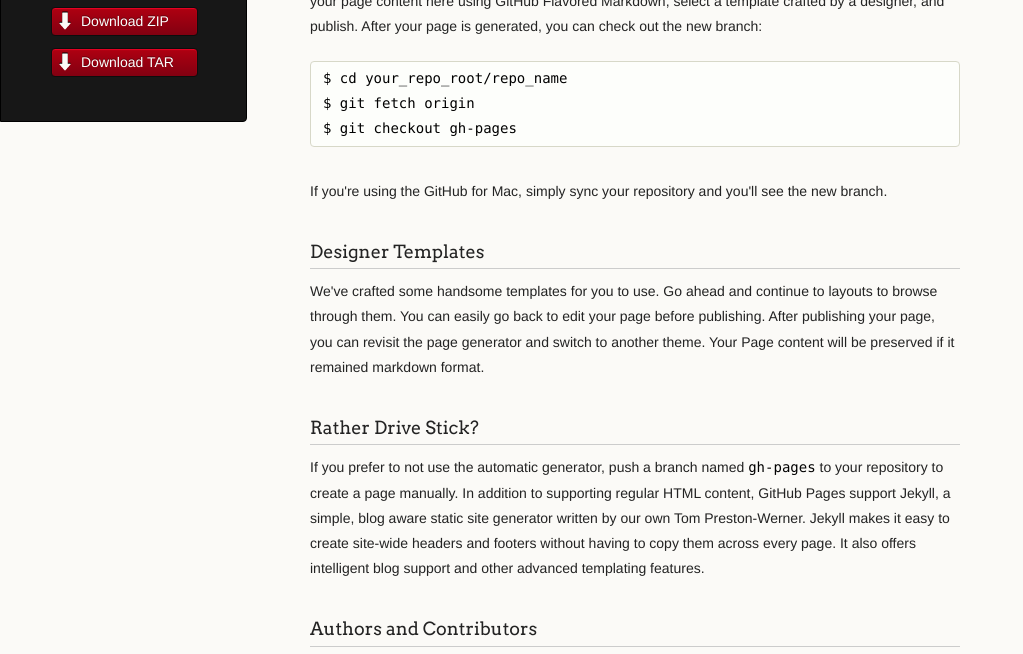
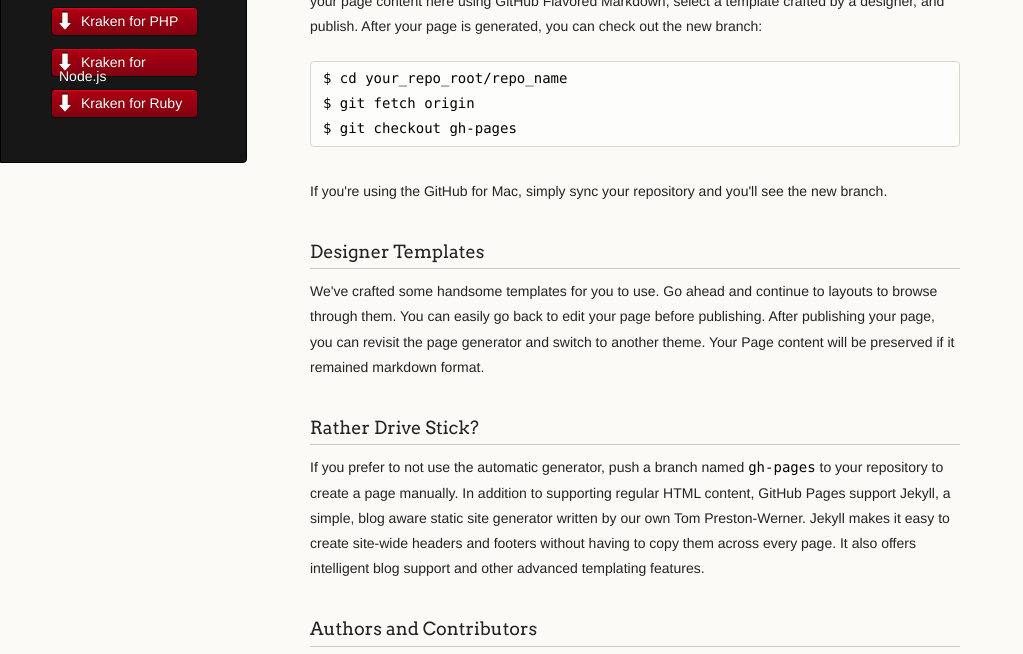
Before and after one commit to coderpawz/docs, a plain HTML site: page index.html in a window 1280 px wide. Shown: the part 122-776 px from the top of the page, without its empty margins (0-1023 px from the left). Drawn offline with Linux system fonts and the light colour scheme.

Commit message:
Update index.html

```diff
--- a/index.html
+++ b/index.html
@@ -19,8 +19,9 @@
         <h1 class="header">Docs</h1>
 
         <ul>
-          <li class="download"><a class="buttons" href="https://github.com/kraken-io/docs/zipball/master">Download ZIP</a></li>
-          <li class="download"><a class="buttons" href="https://github.com/kraken-io/docs/tarball/master">Download TAR</a></li>
+          <li class="download"><a class="buttons" href="https://github.com/kraken-io/kraken-php">Kraken for PHP</a></li>
+          <li class="download"><a class="buttons" href="https://github.com/kraken-io/kraken-node">Kraken for Node.js</a></li>
+          <li class="download"><a class="buttons" href="https://github.com/kraken-io/kraken-ruby">Kraken for Ruby</a></li>
         </ul>
 
       </header>
```
